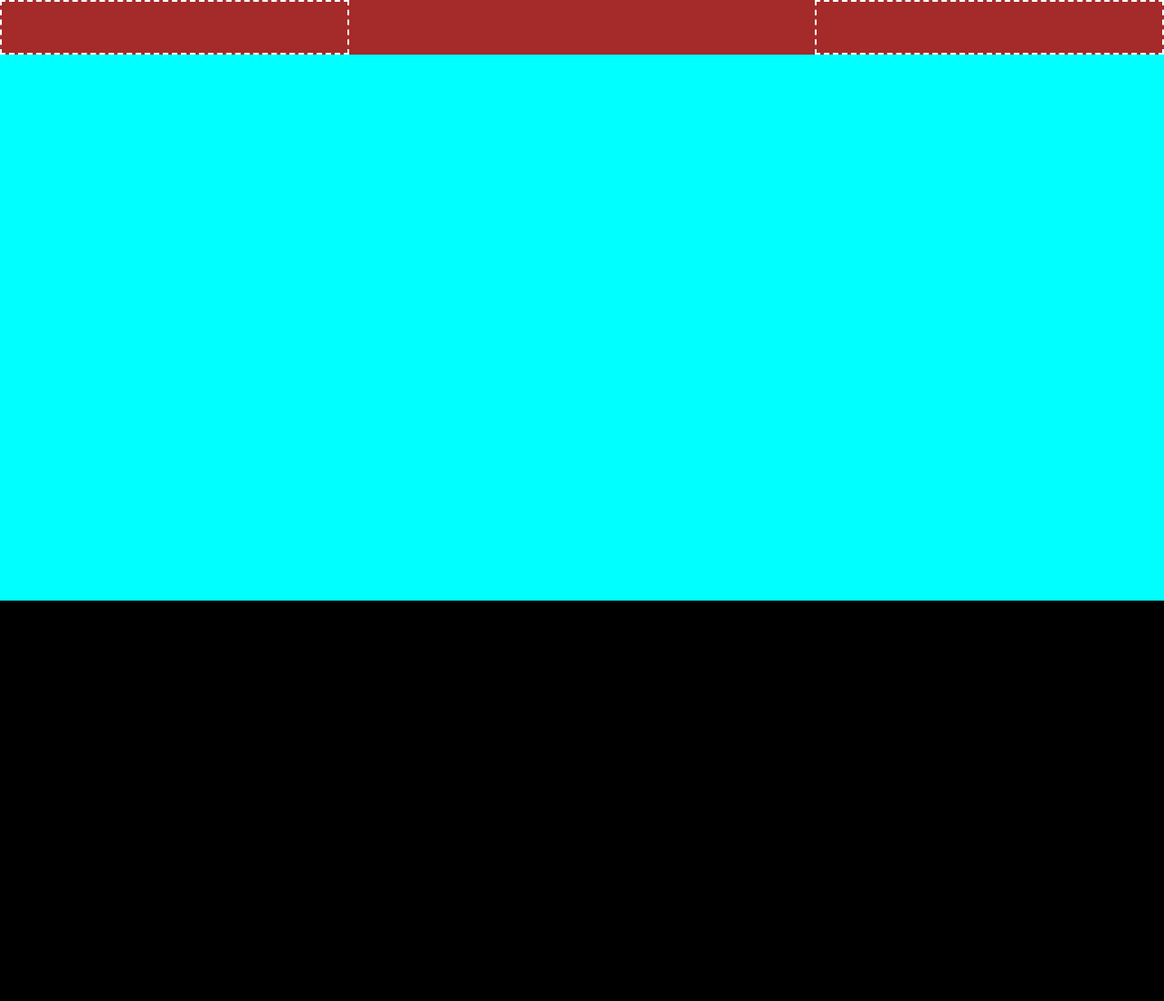
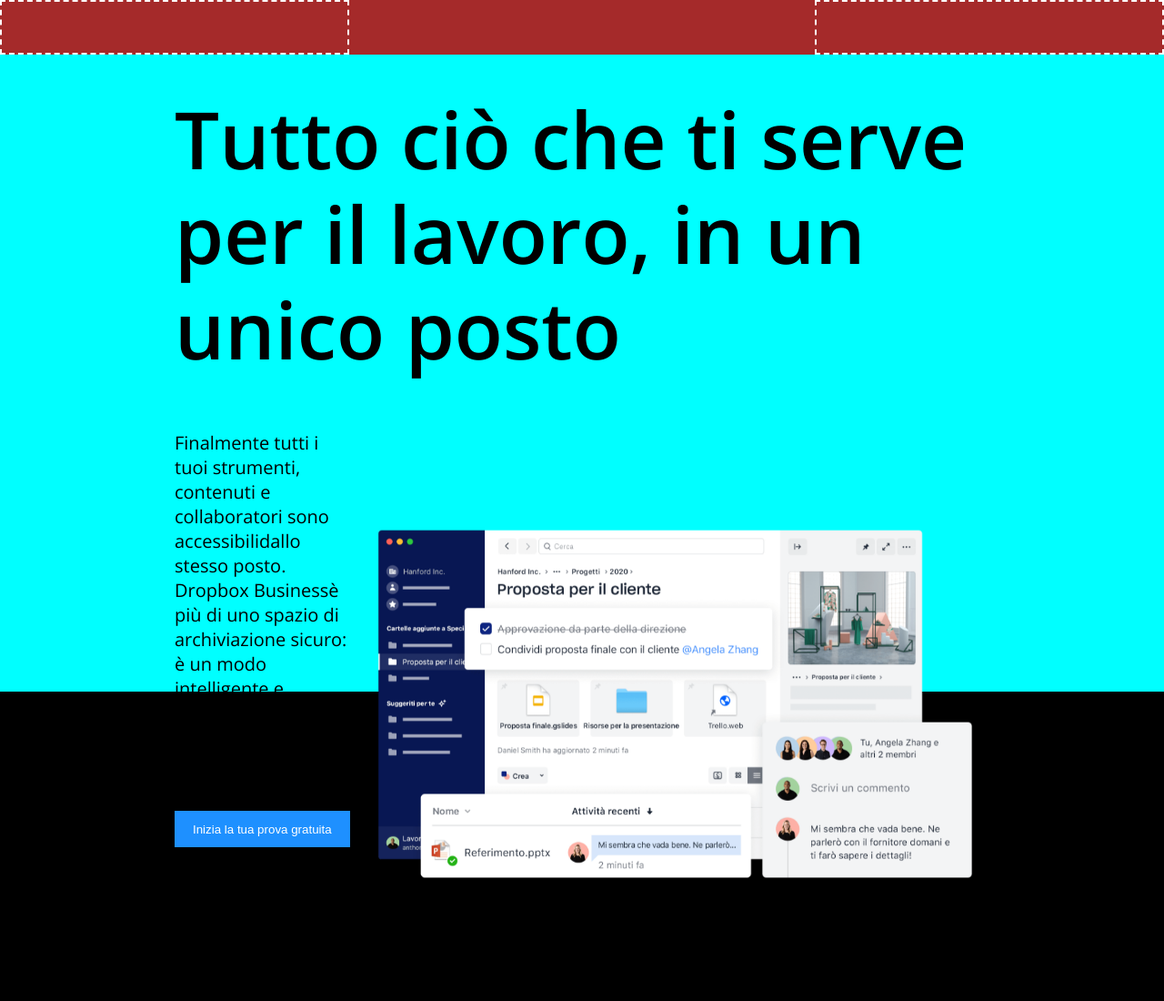
Before and after one commit to AlessandroLembo/htmlcss-dropbox, a plain HTML site: page index.html in a window 1280 px wide. Shown: the whole page at 91% size. Drawn offline with nearby package versions, Linux system fonts and the light colour scheme.

Commit message:
jumbotron

```diff
--- a/index.html
+++ b/index.html
@@ -5,6 +5,15 @@
     <meta http-equiv="X-UA-Compatible" content="IE=edge">
     <meta name="viewport" content="width=device-width, initial-scale=1.0">
     <title>Dropbox</title>
+    <!--Font-->
+    <link rel="preconnect" href="https://fonts.googleapis.com">
+    <link rel="preconnect" href="https://fonts.gstatic.com" crossorigin>
+    <link href="https://fonts.googleapis.com/css2?family=Open+Sans:wght@300;600&display=swap" rel="stylesheet">
+
+    <!--link fontawesome-->
+    <link rel="stylesheet" href="https://cdnjs.cloudflare.com/ajax/libs/font-awesome/6.2.0/css/all.min.css" integrity="sha512-xh6O/CkQoPOWDdYTDqeRdPCVd1SpvCA9XXcUnZS2FmJNp1coAFzvtCN9BmamE+4aHK8yyUHUSCcJHgXloTyT2A==" crossorigin="anonymous" referrerpolicy="no-referrer" />
+
+    <!--style.css-->
     <link rel="stylesheet" href="style.css">
 </head>
 <body>
@@ -25,14 +34,27 @@
         <div class="wrapper">
             <div class="jumbo-top">
                 <!--Titolo grande-->
+                <h1 id="big-title">Tutto ciò che ti serve per il lavoro, in un unico posto</h1>
             </div>
             <div class="jumbo-bottom">
                 <!--testo a sinistra, immagine a destra-->
                 <div class="jumbo-left">
+                    <div class="space">
+                        <p class="paragraph">Finalmente tutti i tuoi strumenti, contenuti e collaboratori sono accessibilidallo stesso posto. Dropbox Businessè più di uno spazio di archiviazione sicuro: è un modo intelligente e integrato per ottimizzare il flusso di lavoro esistente.</p>
+                    </div>
+                    <div class="space">
+                        <button class="btn-blue">Inizia la tua prova gratuita</button>
+                    </div>
+                    <div class="space">
+                        <a href="#" class="link-style">Annulla in qualsiasi momento</a>
+                    </div>
+                    <div class="space">
+                        <i class="fa-solid fa-arrow-down"></i>
+                    </div>
 
                 </div>
                 <div class="jumbo-right">
-
+                    <img src="img/jumbo.png" alt="jumbo" class="img-jumbo">
                 </div>
             </div>
         </div>
--- a/style.css
+++ b/style.css
@@ -11,11 +11,12 @@ body{
     font-family: sans-serif;
     padding-top: 60px;
     background-color: black;
-    color: white;
 }
 
 .container{
     width: 100%;
+    color: black;
+    font-family: 'Open Sans', sans-serif;
 }
 
 header{
@@ -32,8 +33,10 @@ main{
     overflow-y: auto;
 }
 
-
-
+.wrapper{
+    width: 70%;
+    margin: 0 auto;
+}
 
 /* Header */
 .header-container{
@@ -55,12 +58,80 @@ main{
 /* Jumbotron */
 .jumbotron{
     background-color: aqua;
-    height: 600px;
+    height: 700px;
 }
 
+.jumbo-top{
+    padding: 40px 0;
+}
+
+#big-title{
+    font-size: 87px;
+    font-weight: bold;
+    line-height: 1.2;
+}
+
+.paragraph{
+    font-size: 20px;
+}
+
+.btn-blue, .btn-white{
+    cursor: pointer;
+    padding: 5px 20px;
+    border: none;
+    display: block;
+}
+
+.space{
+    padding: 20px 0;
+}
+
+.btn-blue{
+    color: white;
+    background-color: dodgerblue;
+    height: 40px;
+}
+
+.btn-white{
+    color: black;
+    background-color: white;
+    height: 25px;
+}
+
+.link-style{
+    color: black;
+    text-decoration: none;
+}
+
+.jumbo-bottom{
+    display: flex;
+    justify-content: space-between;
+}
+
+.jumbo-left{
+    flex-basis: 30%;
+}
+
+.jumbo-left-content{
+    display: flex;
+    flex-direction: column;
+    align-items: flex-start;
+    justify-content: space-between;
+    height: 100%;
+}
+
+.jumbo-right{
+    flex-basis: 70%;
+}
+
+.img-jumbo{
+    max-width: 700px;
+    position: relative;
+    right: 0;
+    top: 20%;
+}
 
 /* Main */
 .main-container{
-    width: 100%;
     background-color: white;
 }
```
